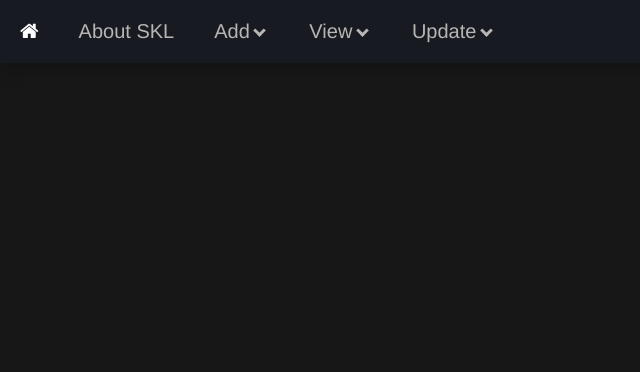
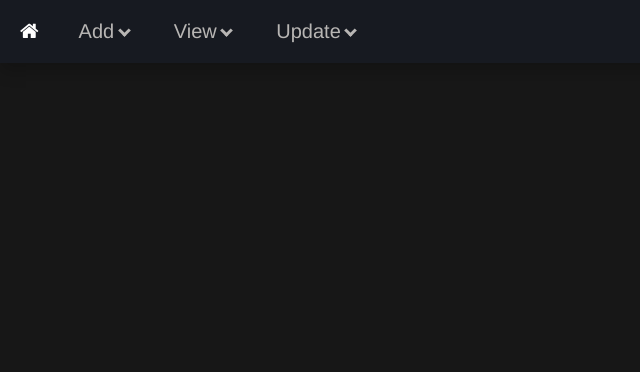
Before and after one commit to Illum535/CapstoneProject, a Flask app: page / in a window 1280 px wide. Shown: the top 372 px of the page, without its empty margins (0-640 px from the left). Run offline with Flask 2, Linux system fonts and the light colour scheme.

Commit message:
Removed about

```diff
--- a/main.py
+++ b/main.py
@@ -19,13 +19,6 @@ def index():
     Returns the index page at path '/'
     '''
     return render_template("index.html")
-
-@app.route('/about')
-def about():
-    '''
-    Returns the about page at path "/about"
-    '''
-    return render_template("about.html")
 
 
 @app.route("/new_cca", methods = ['POST', 'GET'])
--- a/templates/header.html
+++ b/templates/header.html
@@ -6,7 +6,6 @@
 <body>
     <div class='navbar'>
         <a href="/"><i class="fa fa-home"></i></a>
-        <a href="/about">About SKL</a>
         <div class='dropdown'>
             <p>Add <i class="downcaret"></i></p>
             <div class='dropcontent'>
```
Also changed, not shown: templates/about.html (deleted, +0 -24 lines).
